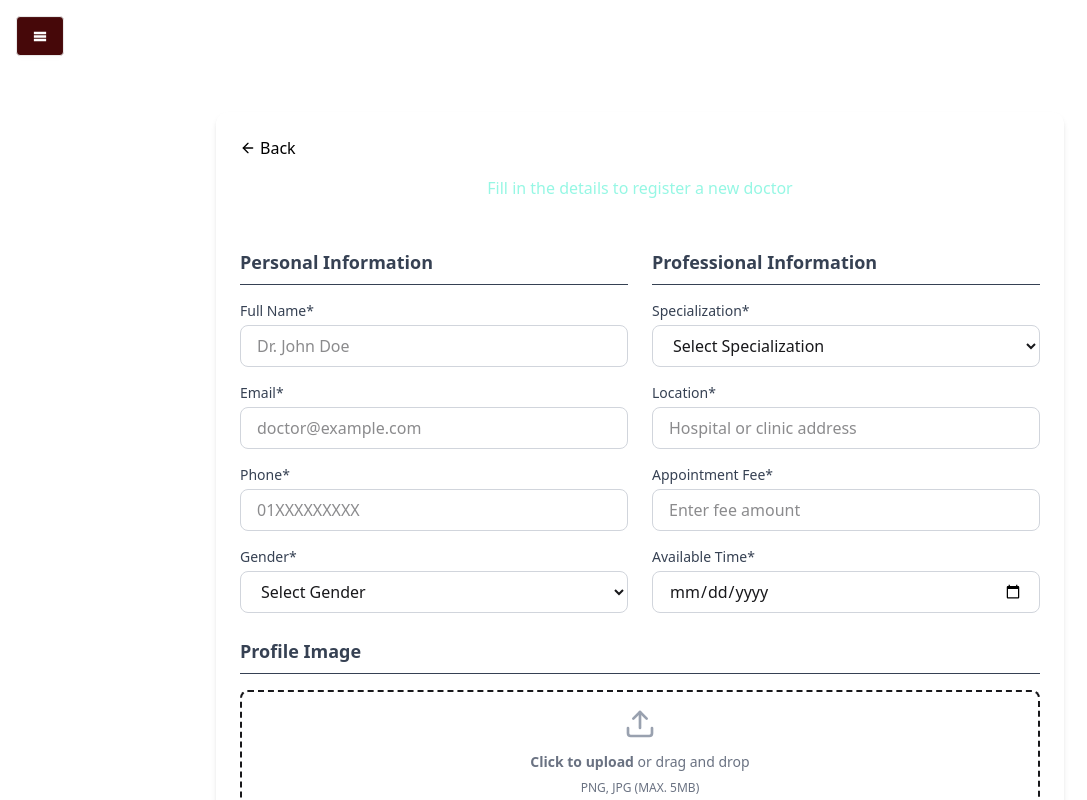
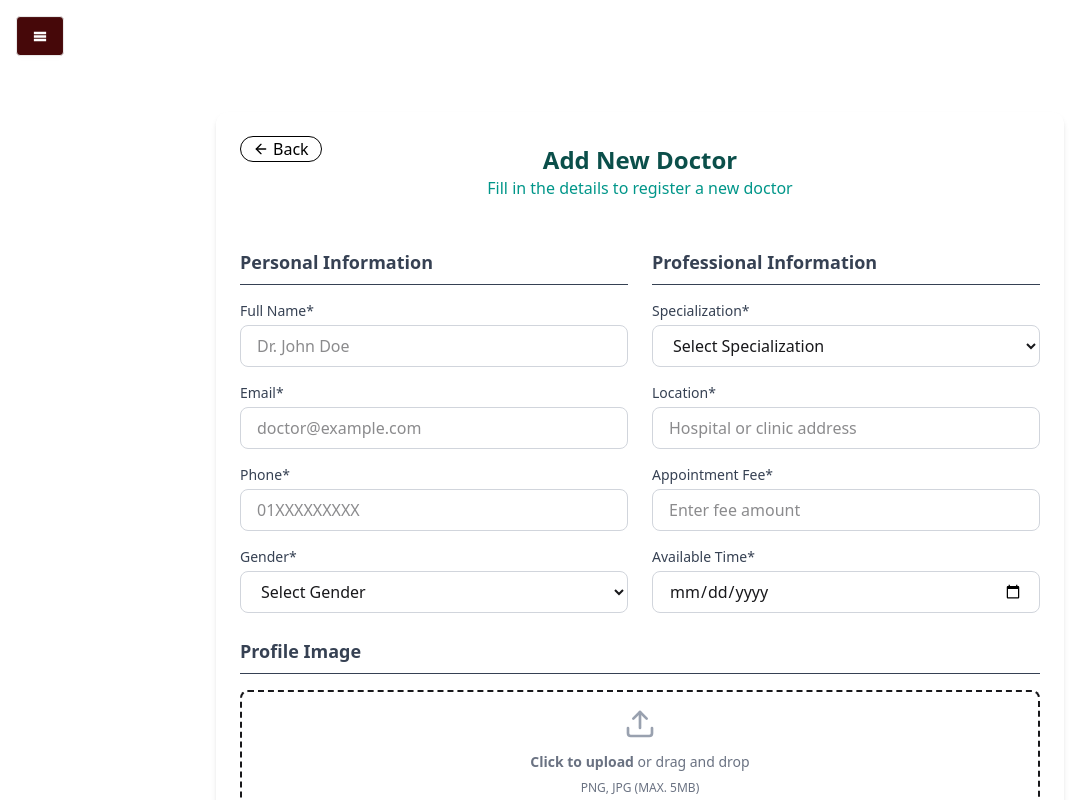
Before and after one commit to MeghlaB/hospital-management-frontend, a React (Vite) app: page /dashboard/add-doctor in a window 1280 px wide. Shown: the top 800 px of the page, without its empty margins (0-1087 px from the left). Built offline with nearby package versions, Linux system fonts and the light colour scheme; no server answers; sample sign-in values are in the browser's storage.

Commit message:
add-docotr section updated

```diff
--- a/src/Dashboard/Admin/AddDoctor.jsx
+++ b/src/Dashboard/Admin/AddDoctor.jsx
@@ -79,14 +79,14 @@ const AddDoctorForm = () => {
         <div className="bg-gradient-to-r from-primary-600 to-primary-800 p-6 text-white relative">
           <button
             onClick={() => navigate(-1)}
-            className="absolute left-6 top-6 flex items-center text-black hover:text-gray-200 transition-colors"
+            className="absolute left-6 top-6 border px-3 rounded-2xl  flex items-center text-black hover:text-teal-500 transition-colors"
           >
             <FiArrowLeft className="mr-1" />
             Back
           </button>
           <div className="text-center pt-2">
-            <h2 className="text-2xl font-bold">Add New Doctor</h2>
-            <p className="text-teal-200">Fill in the details to register a new doctor</p>
+            <h2 className=" text-teal-900 text-2xl font-bold">Add New Doctor</h2>
+            <p className="text-teal-600">Fill in the details to register a new doctor</p>
           </div>
         </div>
 
```
